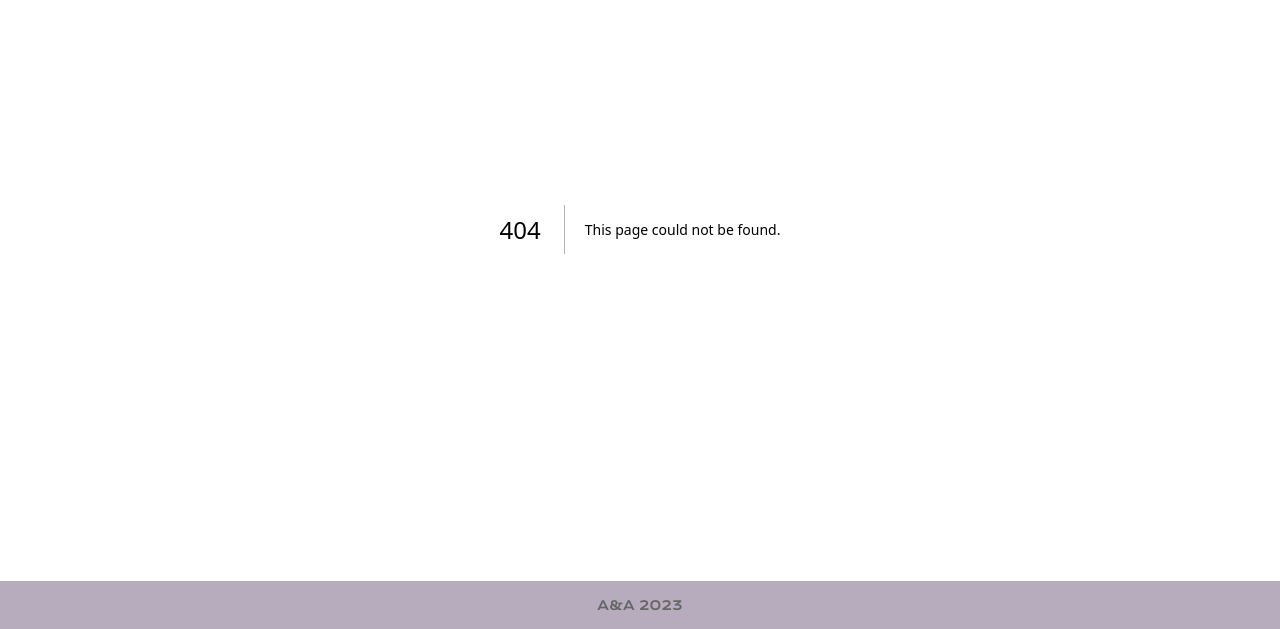
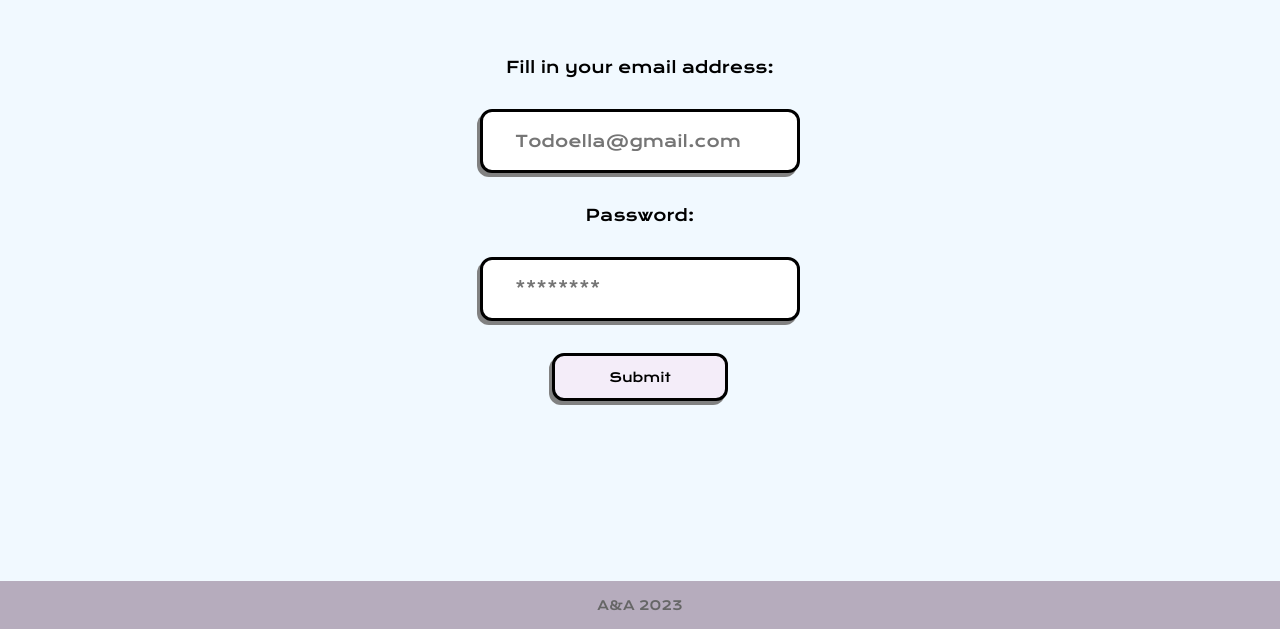
Before and after one commit to EndziTheNoob/taskmate, a Next.js app: page /login in a window 1280 px wide. Before the commit this address had no page. Shown: the part 171-800 px from the top of the page. Built offline with nearby package versions, Linux system fonts and the light colour scheme; no server answers.

Commit message:
přidání komponenty pro login

```diff
--- /dev/null
+++ b/src/components/AuthForm/index.js
@@ -0,0 +1,37 @@
+import { useForm } from 'react-hook-form';
+import { yupResolver } from '@hookform/resolvers/yup';
+import { authSchema } from '@/utils/authSchema';
+import { ButtonStyle, FormStyle, Label, InputStyle } from '@/styles/Register';
+
+const AuthForm = ({ onSubmit, passwordLabel }) => {
+  const {
+    register,
+    handleSubmit,
+    formState: { errors },
+  } = useForm({
+    resolver: yupResolver(authSchema),
+  });
+
+  return (
+    <FormStyle onSubmit={handleSubmit(onSubmit)}>
+      <Label>Fill in your email address:</Label>
+      <InputStyle
+        type="email"
+        placeholder="Todoella@gmail.com"
+        {...register('email')}
+        required
+      />
+      {errors.email && <p>{errors.email.message.toString()}</p>}
+      <Label>{passwordLabel}</Label>
+      <InputStyle
+        type="password"
+        placeholder="********"
+        {...register('password')}
+        required
+      />
+      {errors.password && <p>{errors.password.message.toString()}</p>}
+      <ButtonStyle type="submit">Submit</ButtonStyle>
+    </FormStyle>
+  );
+};
+export default AuthForm;
--- a/src/pages/index.js
+++ b/src/pages/index.js
@@ -2,6 +2,7 @@ import Head from 'next/head';
 import { Inter } from 'next/font/google';
 import { TaskmateHomepage, Main, Description, Logo } from '../styles/Index';
 import ButtonStyle from '@/components/Link';
+import ButtonLink from '@/components/Link';
 
 // uprava fontu
 const inter = Inter({ subsets: ['latin'] });
@@ -24,8 +25,8 @@ export default function Home() {
           <p>To-Do list for those who need to push a little bit.</p>
           <p>Absolutely free.</p>
           <p>Are you ready?</p>
-          <ButtonStyle href="/setting" name="Log In"></ButtonStyle>
-          <ButtonStyle href="/register" name="Register"></ButtonStyle>
+          <ButtonLink href="/login" name="Log In" />
+          <ButtonLink href="/register" name="Register" />
         </Description>
         <TaskmateHomepage
           src="/img/Taskmate_Kafe.gif"
--- /dev/null
+++ b/src/pages/login.js
@@ -0,0 +1,17 @@
+import { signIn } from '../services/user';
+import AuthForm from '@/components/AuthForm';
+
+export default function LoginForm() {
+  const onSubmit = async (data) => {
+    try {
+      await signIn(data.email, data.password);
+
+      // Přesměrujte na stránku "todolist"
+      window.location.href = '/todolist';
+    } catch (error) {
+      console.log(error);
+    }
+  };
+
+  return <AuthForm onSubmit={onSubmit} passwordLabel={"Password:"}/>;
+}
```
Also changed, not shown: src/pages/register.js (+2 -31 lines).
